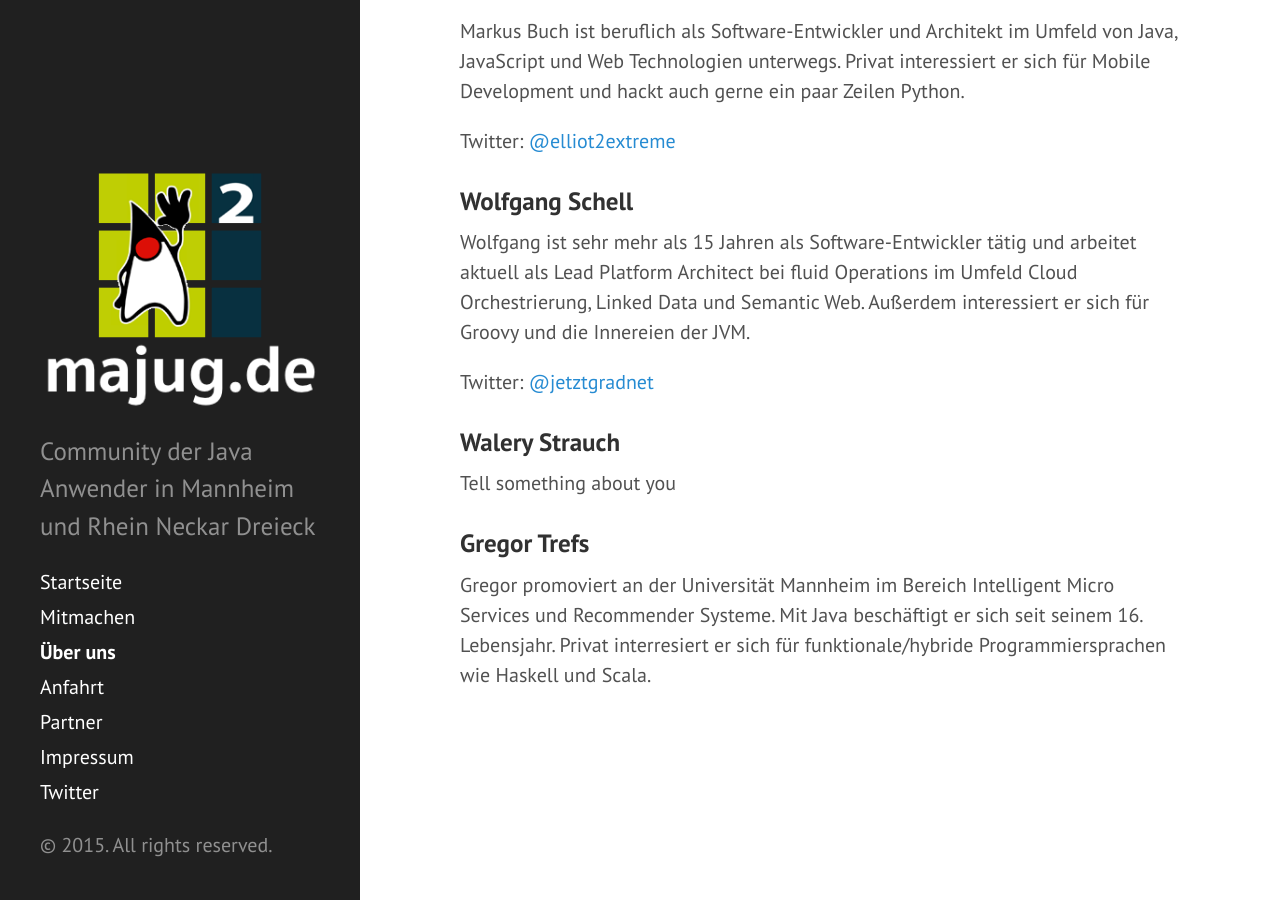
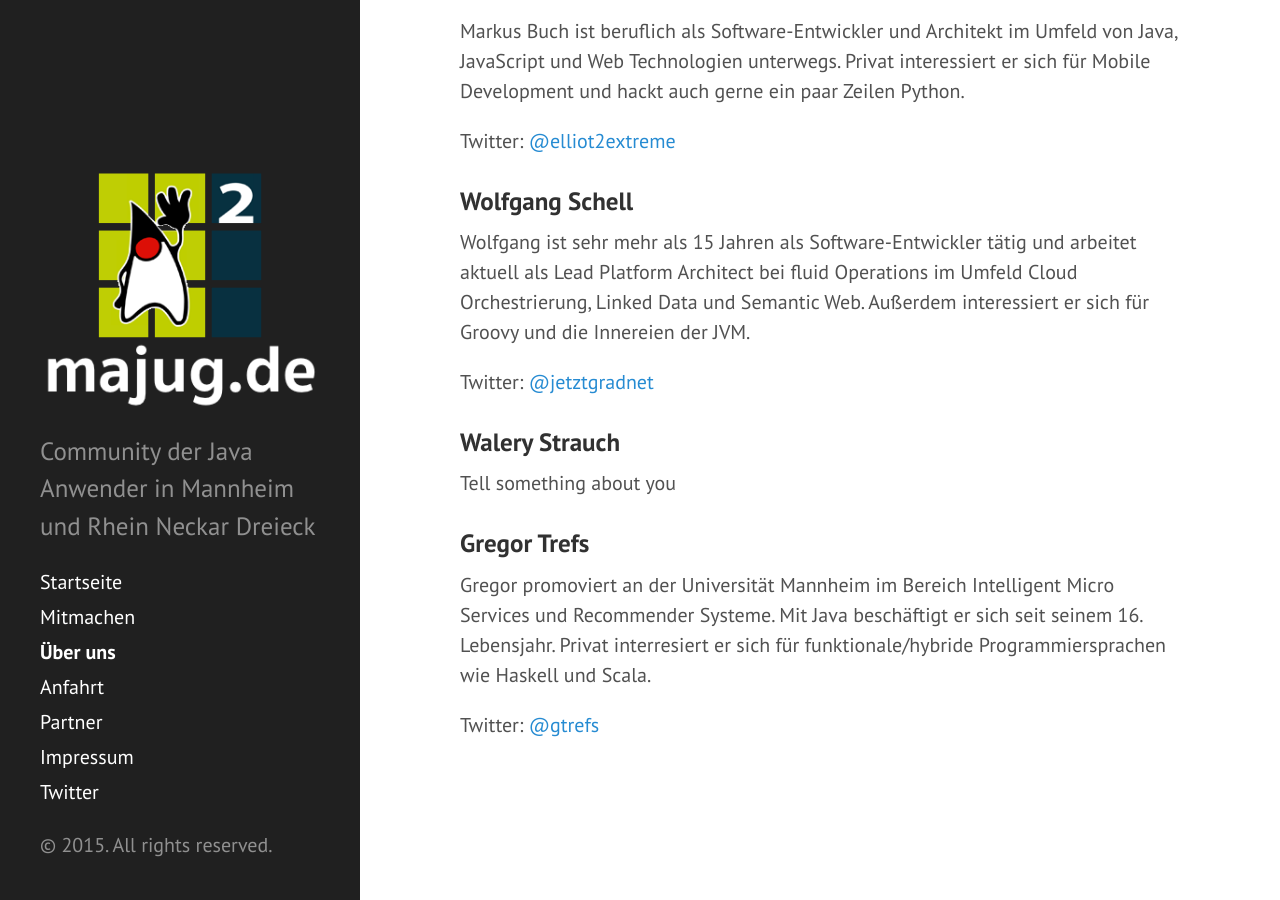
Before and after one commit to majug/majug.github.io, a Jekyll site: the page built from about.md, in a window 1280 px wide and 900 px high, scrolled down 553 px. Built offline with Jekyll 4.4.1, drawn with Linux system fonts in a browser that asks for light colours; Markdown is read by kramdown in place of the engine named in the settings.

Commit message:
Added twitter handle

```diff
--- a/about.md
+++ b/about.md
@@ -32,3 +32,5 @@ Tell something about you
 ### Gregor Trefs
 
 Gregor promoviert an der Universität Mannheim im Bereich Intelligent Micro Services und Recommender Systeme. Mit Java beschäftigt er sich seit seinem 16. Lebensjahr. Privat interresiert er sich für funktionale/hybride Programmiersprachen wie Haskell und Scala.
+
+Twitter: [@gtrefs](https://twitter.com/gtrefs)
```
